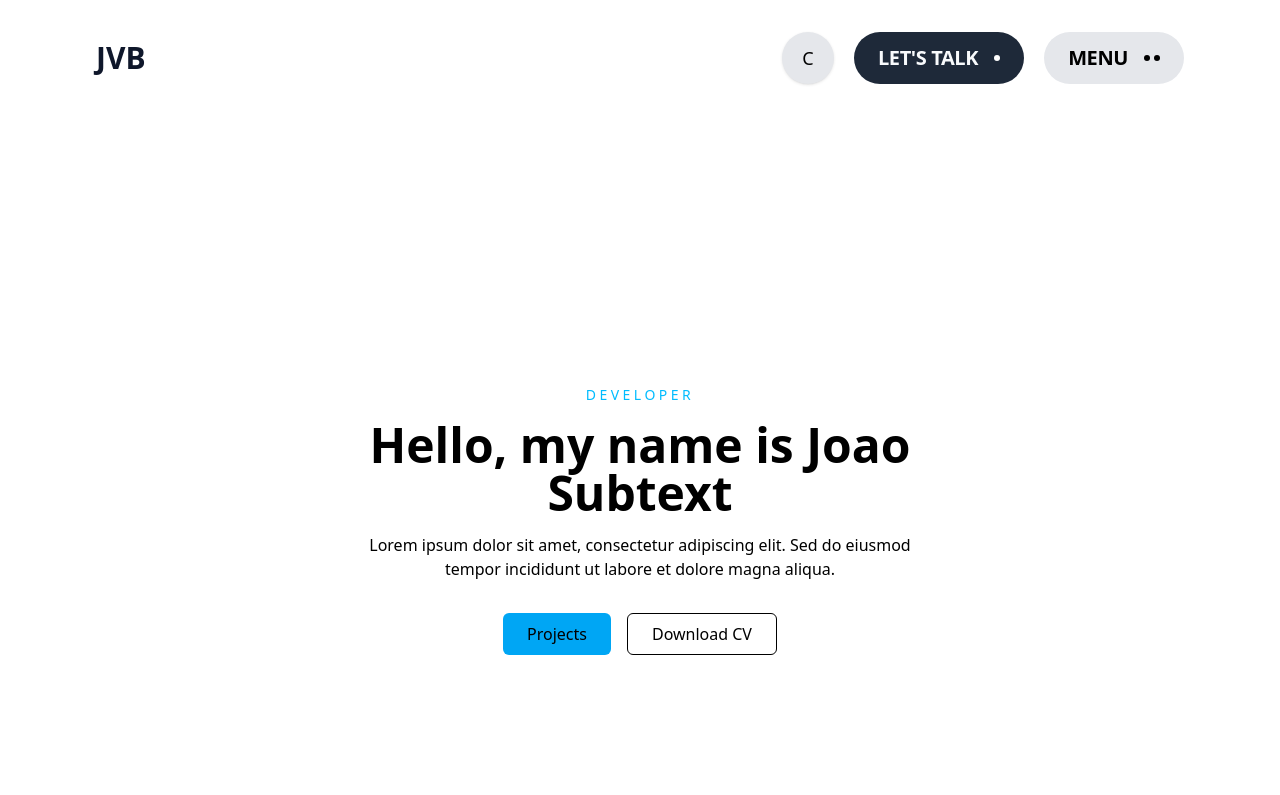
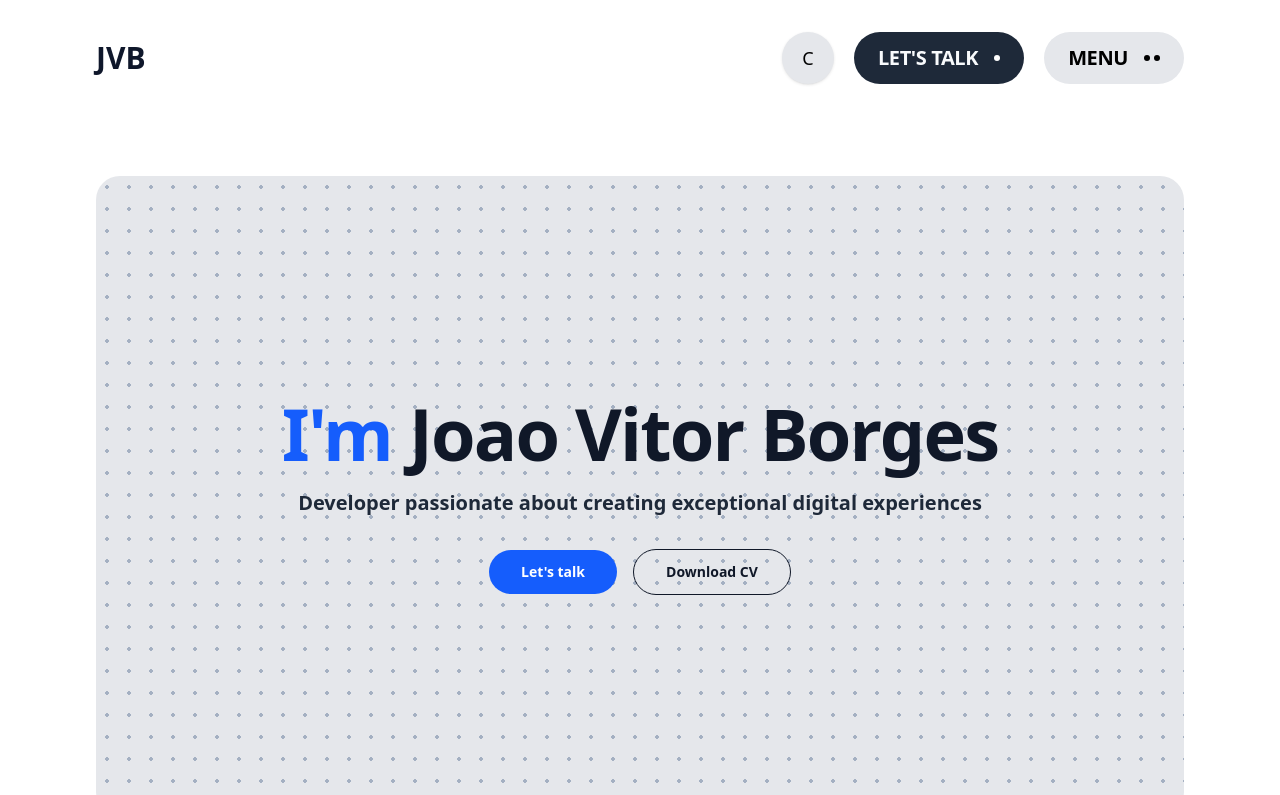
Before and after one commit to joao-vitorb/portfolio-codebyjoao, a React (Vite) app: page / in a window 1280 px wide. Shown: the top 795 px of the page. Built offline with nearby package versions, Linux system fonts and the light colour scheme.

Commit message:
feat: implement hero section

```diff
--- a/src/sections/Hero.tsx
+++ b/src/sections/Hero.tsx
@@ -1,28 +1,65 @@
-function Hero() {
+import React from "react";
+
+const Hero: React.FC = () => {
   return (
-    <section id="hero" className="min-h-screen flex items-center justify-center pt-20">
-      <div className="max-w-5xl mx-auto px-4 text-center">
-        <p className="text-sm uppercase tracking-[0.25em] text-sky-400 mb-4">
-          Developer
-        </p>
-        <h1 className="text-4xl md:text-5xl font-bold mb-4">
-          Hello, my name is Joao <br /> Subtext
-        </h1>
-        <p className="max-w-xl mx-auto mb-8">
-          Lorem ipsum dolor sit amet, consectetur adipiscing elit. Sed do eiusmod tempor incididunt ut labore et dolore magna aliqua.
-        </p>
+    <section
+      id="hero"
+      className="flex min-h-[85vh] flex-col justify-center"
+    >
+      {/* Main hero card with dotted background */}
+      {/* TODO: animate the dots subtly on hover or on scroll */}
+      <div
+        className="mx-6 mt-24 rounded-3xl bg-gray-200 lg:mx-24"
+        style={{
+          backgroundImage:
+            "radial-gradient(circle, rgba(148,163,184,0.8) 2px, transparent 2px)",
+          backgroundSize: "22px 22px",
+        }}
+      >
+        <div className="flex min-h-[24rem] items-center justify-center px-6 text-center sm:min-h-[26rem] sm:px-10 lg:min-h-[40rem] lg:px-24">
+          <div>
+            <h1 className="text-3xl font-bold tracking-tight text-gray-900 sm:text-4xl lg:text-7xl">
+              <span className="font-bold text-blue-600">I'm</span>{" "}
+              Joao Vitor Borges
+            </h1>
 
-        <div className="flex flex-wrap gap-4 justify-center">
-          <button className="px-6 py-2 rounded-md bg-sky-500 font-medium">
-            Projects
-          </button>
-          <button className="px-6 py-2 rounded-md border border-black">
-            Download CV
-          </button>
+            <p className="mt-5 text-sm font-semibold text-gray-800 sm:text-base lg:text-xl">
+              Developer passionate about creating exceptional digital experiences
+            </p>
+
+            {/* Call-to-action buttons */}
+            {/* TODO: connect "Let's talk" to the contact section (smooth scroll or modal) */}
+            {/* TODO: connect "Download CV" to a real CV file download */}
+            <div className="mt-8 flex flex-wrap items-center justify-center gap-4">
+              <button
+                type="button"
+                className="inline-flex items-center justify-center rounded-full bg-blue-600 px-8 py-3 text-sm font-semibold text-white"
+              >
+                Let's talk
+              </button>
+
+              <button
+                type="button"
+                className="inline-flex items-center justify-center rounded-full border border-gray-900 px-8 py-3 text-sm font-semibold text-gray-900 bg-transparent"
+              >
+                Download CV
+              </button>
+            </div>
+          </div>
         </div>
+      </div>
+
+      {/* Scroll hint at the bottom of the hero */}
+      {/* TODO: add a small scroll animation (e.g. bouncing arrow or fade-in effect) */}
+      <div className="mt-4 flex items-center justify-center px-6 pb-16 lg:px-24">
+        <div className="h-[2px] flex-1 bg-black" />
+        <span className="mx-6 font-bold uppercase tracking-[0.15em] text-center">
+          Role para explorar
+        </span>
+        <div className="h-[2px] flex-1 bg-black" />
       </div>
     </section>
   );
-}
+};
 
 export default Hero;
```
